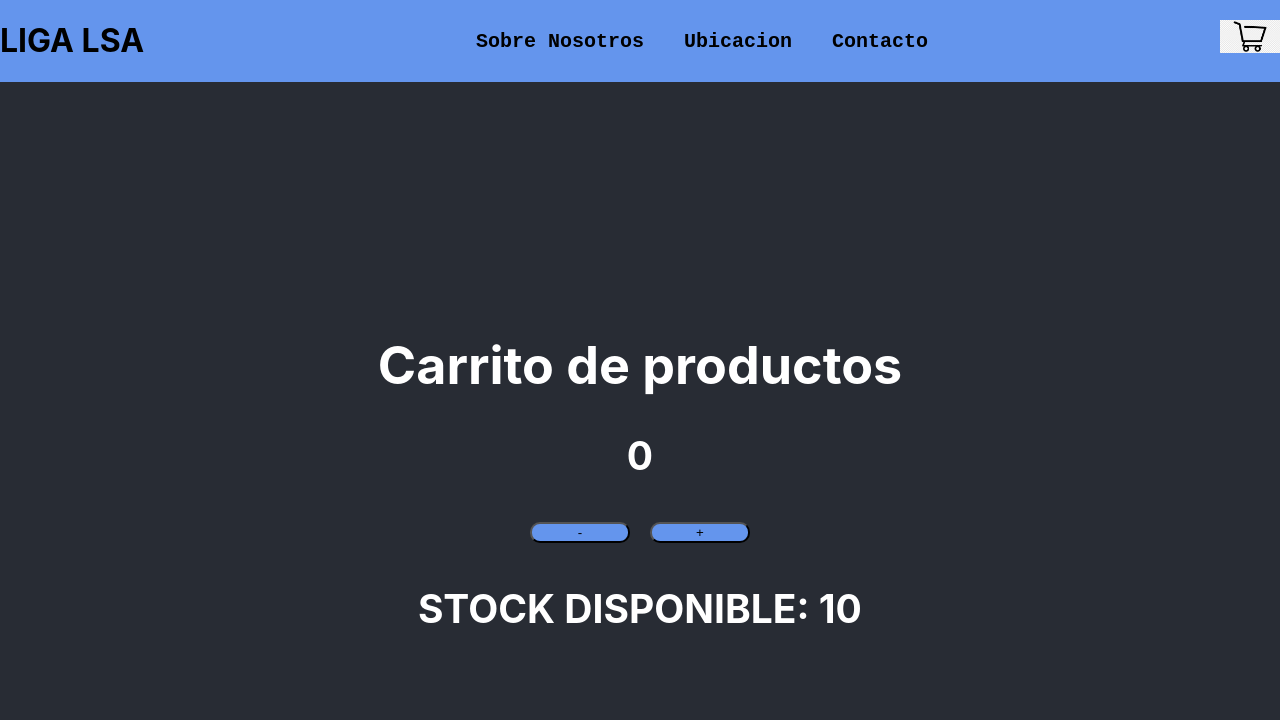
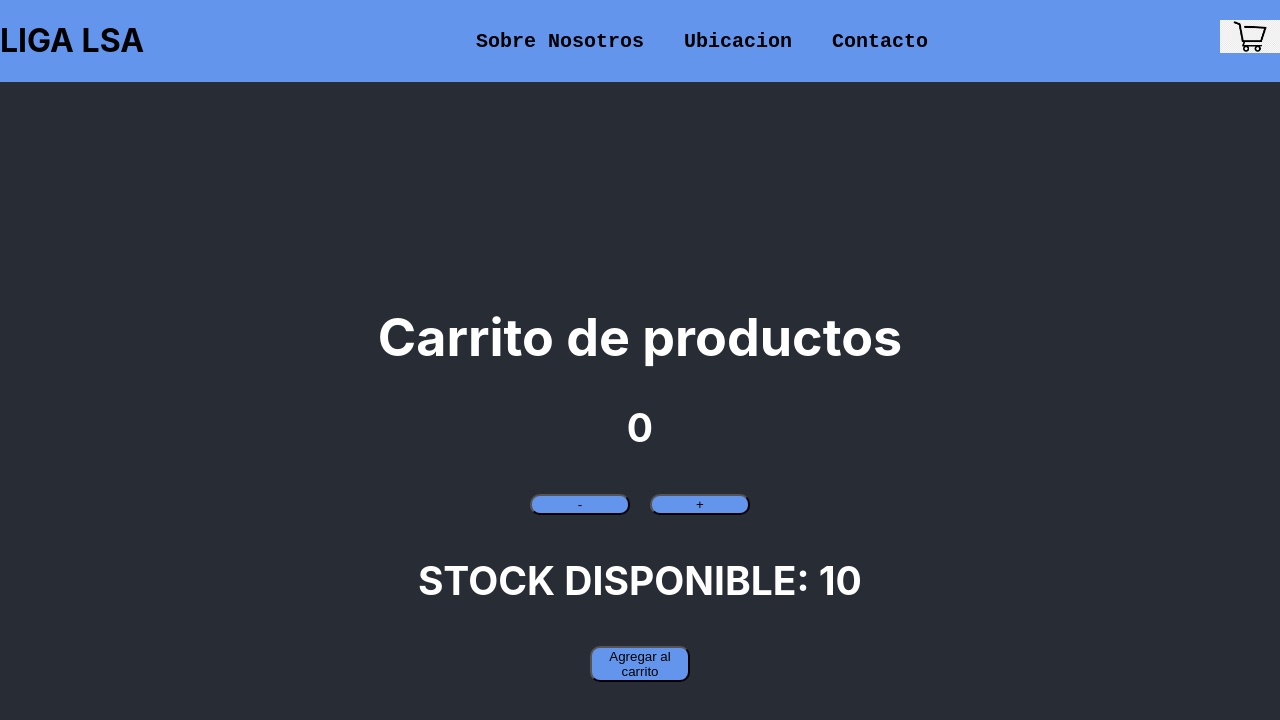
Before and after one commit to Brandolinnn/tiendavirtual-brandonDiaz, a React (Create React App) app: page / in a window 1280 px wide. Shown: the top 720 px of the page. Built offline with nearby package versions, Linux system fonts and the light colour scheme.

Commit message:
agrego productos al carrito

```diff
--- a/src/components/ItemCount/ItemCount.js
+++ b/src/components/ItemCount/ItemCount.js
@@ -1,5 +1,5 @@
 import { useState  } from "react" ;
-
+import ItemListContainer from "../ItemListContainer/ItemListContainer";
 
 
 function ItemCount(props) {
@@ -30,6 +30,10 @@ function ItemCount(props) {
 
     }
 
+    const handleOnAdd = () => {
+        if (Carrito <= props.stock) props.onAdd(Carrito);
+      };
+
   return (
     <div>
         <h2>{Carrito}</h2>
@@ -37,6 +41,7 @@ function ItemCount(props) {
         <button  onClick = {resta} >-</button>
         <button onClick = {suma} >+</button>
         <h2> STOCK DISPONIBLE: {props.stock}</h2>
+        <button onClick={handleOnAdd}>Agregar al carrito</button>
 
     </div>
   )
--- a/src/components/ItemListContainer/ItemListContainer.js
+++ b/src/components/ItemListContainer/ItemListContainer.js
@@ -2,12 +2,17 @@ import ItemCount from "../ItemCount/ItemCount";
 
 const ItemListContainer = () => {
   const stock = 10;
+  const handleOnAdd = (cantidad) => {
+    alert(`Agregaste ${cantidad} productos al carrito`);
+  };
   return (
     <div>
         <h1>Carrito de productos</h1>
-        <ItemCount stock={stock} />
+        <ItemCount  initial={1} stock={stock} onAdd={handleOnAdd}/>
     </div>
   )
 }
 
+
+
 export default ItemListContainer;
```
